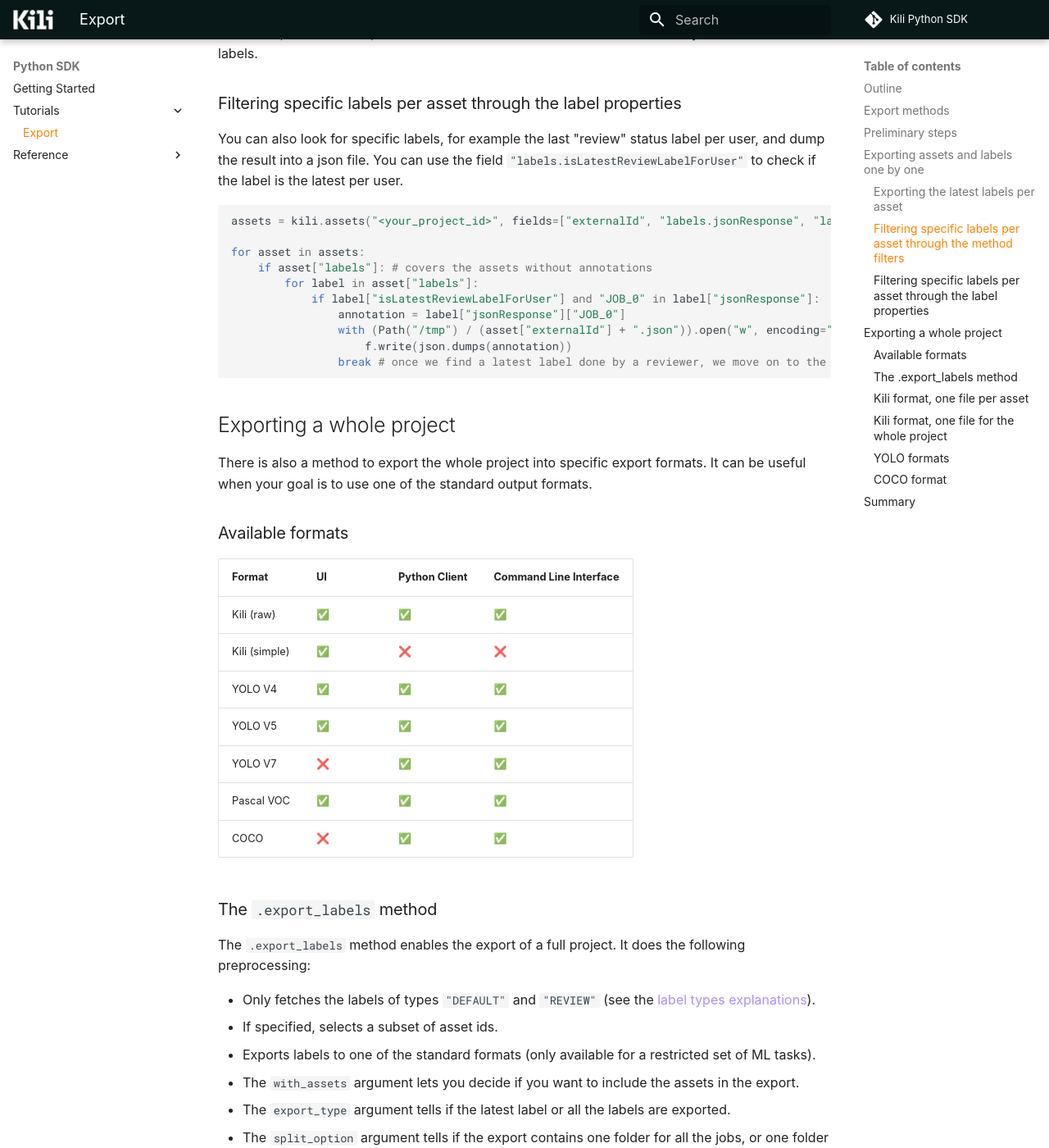
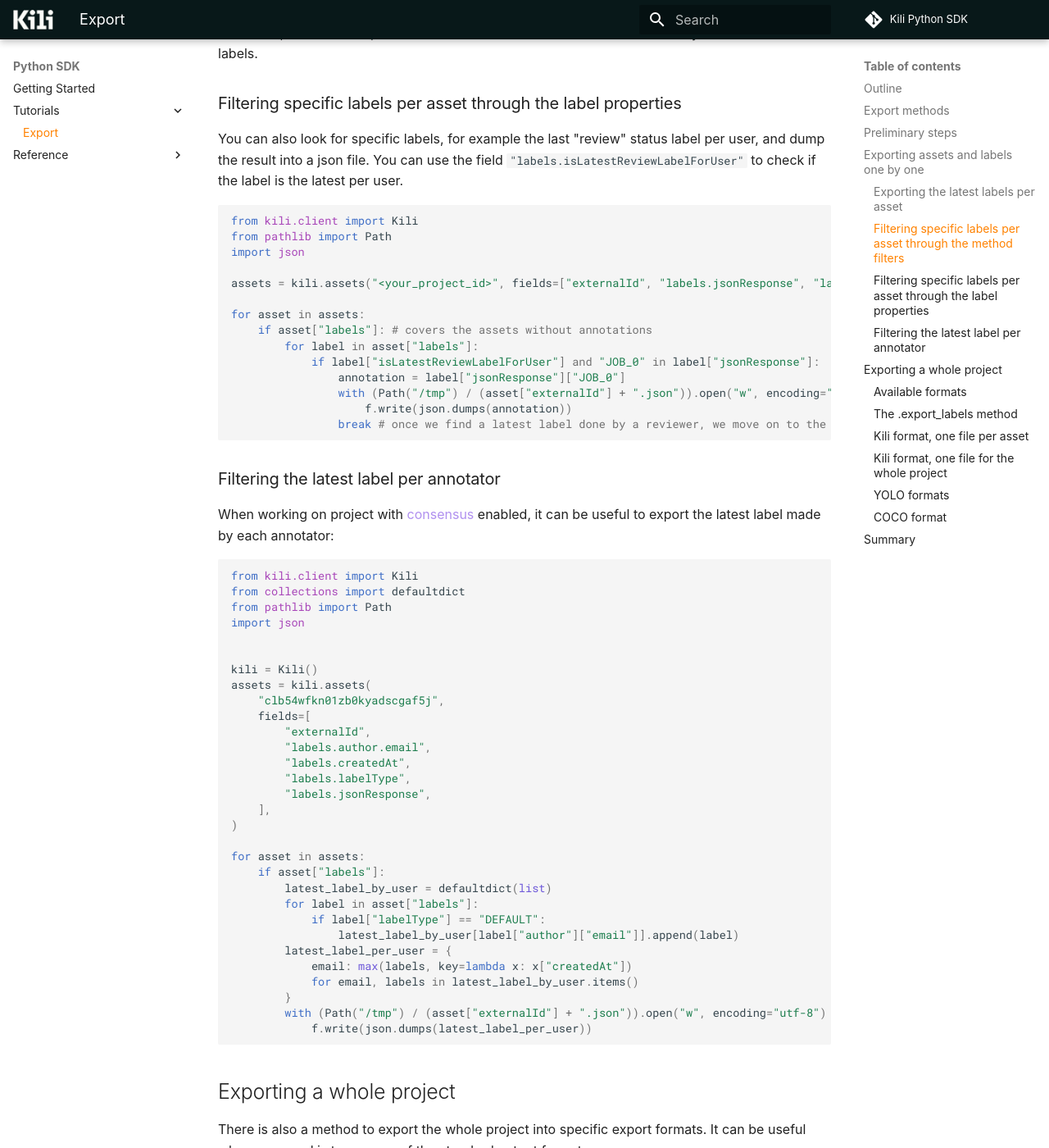
Before and after one commit to kili-technology/kili-python-sdk, an MkDocs documentation site: the page built from docs/sdk/tutorials/export_a_kili_project.md, in a window 1280 px wide and 1400 px high, scrolled down 2642 px. Shown: the whole window at 82% size. Built offline with MkDocs 1.6.1 and Material for MkDocs 9.7.7, drawn with Linux system fonts in a browser that asks for light colours; some web fonts are replaced; comment, search, counter and statistics services are not loaded; the version menu is left out.

Commit message:
docs: add latest label per user (#842)

````diff
--- a/docs/sdk/tutorials/export_a_kili_project.md
+++ b/docs/sdk/tutorials/export_a_kili_project.md
@@ -79,6 +79,10 @@
 ### Filtering specific labels per asset through the label properties
 You can also look for specific labels, for example the last "review" status label per user, and dump the result into a json file. You can use the field `"labels.isLatestReviewLabelForUser"` to check if the label is the latest per user.
 ```python
+from kili.client import Kili
+from pathlib import Path
+import json
+
 assets = kili.assets("<your_project_id>", fields=["externalId", "labels.jsonResponse", "labels.isLatestReviewLabelForUser"])
 
 for asset in assets:
@@ -89,6 +93,42 @@
                 with (Path("/tmp") / (asset["externalId"] + ".json")).open("w", encoding="utf-8") as f:
                     f.write(json.dumps(annotation))
                 break # once we find a latest label done by a reviewer, we move on to the next asset.
+```
+
+### Filtering the latest label per annotator
+When working on project with [consensus](https://docs.kili-technology.com/docs/consensus-overview) enabled, it can be useful to export the latest label made by each annotator:
+```python
+from kili.client import Kili
+from collections import defaultdict
+from pathlib import Path
+import json
+
+
+kili = Kili()
+assets = kili.assets(
+    "clb54wfkn01zb0kyadscgaf5j",
+    fields=[
+        "externalId",
+        "labels.author.email",
+        "labels.createdAt",
+        "labels.labelType",
+        "labels.jsonResponse",
+    ],
+)
+
+for asset in assets:
+    if asset["labels"]:
+        latest_label_by_user = defaultdict(list)
+        for label in asset["labels"]:
+            if label["labelType"] == "DEFAULT":
+                latest_label_by_user[label["author"]["email"]].append(label)
+        latest_label_per_user = {
+            email: max(labels, key=lambda x: x["createdAt"])
+            for email, labels in latest_label_by_user.items()
+        }
+        with (Path("/tmp") / (asset["externalId"] + ".json")).open("w", encoding="utf-8") as f:
+            f.write(json.dumps(latest_label_per_user))
+
 ```
 
 ## Exporting a whole project
````
